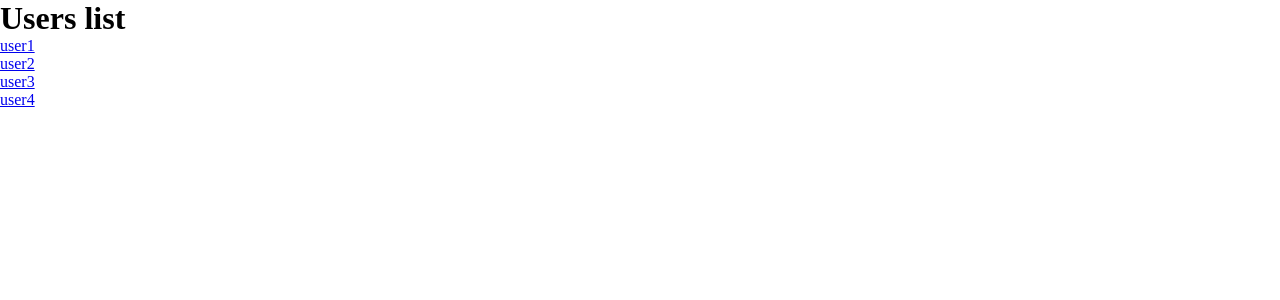
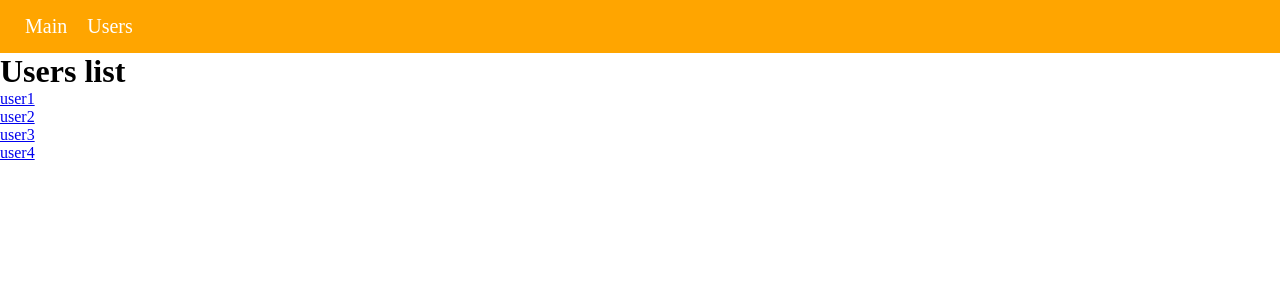
Before and after one commit to pauchai/next-course, a Next.js app: page /users in a window 1280 px wide. Shown: the top 300 px of the page. Built offline with nearby package versions, Linux system fonts and the light colour scheme; data requests are answered from the project's data file.

Commit message:
Using layout MainContainer

```diff
--- /dev/null
+++ b/components/MainContainer.js
@@ -0,0 +1,35 @@
+import Head from "next/head"
+import A from "./A"
+
+
+const MainContainer = ({children, keywords}) => {
+
+  return (
+      <>
+        <Head>
+            <meta  keywords={"nextjs" + keywords}></meta>
+            <title>Main page</title>
+        </Head>
+        <div className="navbar">
+                <A href="/" text="Main"></A>
+                <A href="/users" text="Users"></A>
+        </div>
+        <div>
+            {children}
+        </div>
+        <style jsx>
+                {`
+                    .navbar {
+                        background: orange;
+                        padding: 15px;
+                    }
+
+                `}
+        </style>
+      </>
+
+  )
+
+}
+
+export default MainContainer
--- a/pages/users.js
+++ b/pages/users.js
@@ -1,10 +1,11 @@
 import Link from "next/link";
 import { useEffect, useState } from "react";
+import MainContainer from "../components/MainContainer";
 
 const Users = ({users}) => {
 
   return (
-  <div>
+  <MainContainer>
       <h1>Users list</h1>
       <ul>
           {users.map(user =>
@@ -15,7 +16,7 @@ const Users = ({users}) => {
             </li>
         )}
       </ul>
-  </div>
+  </MainContainer>
   )
 };
 
--- a/pages/users/[id].js
+++ b/pages/users/[id].js
@@ -1,12 +1,13 @@
 import { useRouter } from "next/router"
+import MainContainer from "../../components/MainContainer"
 import styles from '../../styles/User.module.scss'
 export default function User({user}) {
     const {query} = useRouter()
     return (
-        <div className={styles.user} >
+        <MainContainer className={styles.user} >
             <h1>User with id {query.id}</h1>
             <div>User name - {user.name}</div>
-        </div>
+        </MainContainer>
     )
 }
 
```
Also changed, not shown: pages/index.js (+3 -20 lines).
